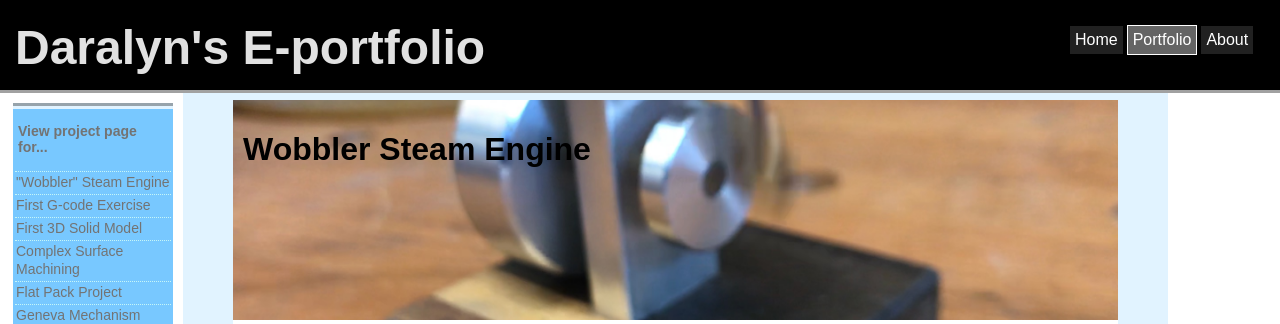
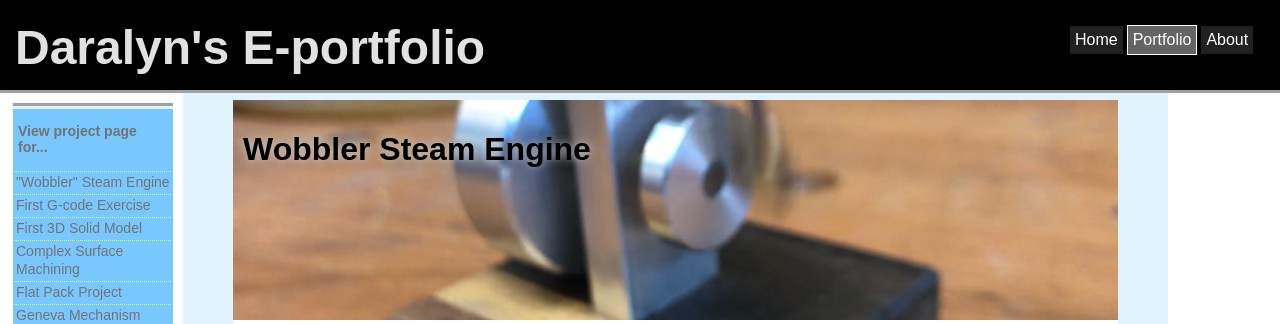
Before and after one commit to daralyn/daralyn.github.io, a Jekyll site: the page built from portfolio/engineering/wobbler-steam-engine.html, in a window 1280 px wide. Shown: the top 324 px of the page. Built offline with Jekyll 4.4.1, drawn with Linux system fonts in a browser that asks for light colours.

Commit message:
Update portfolio.css

```diff
--- a/css/portfolio.css
+++ b/css/portfolio.css
@@ -228,6 +228,7 @@ td.sidelinks{
 	background-position: center;
 	background-repeat: no-repeat;
 	background-size: cover;
+	text-shadow: 0px 0px 8px rgb(200, 200, 200);
 	padding: 10px;
 	height: 200px;
 	overflow: auto;
```
